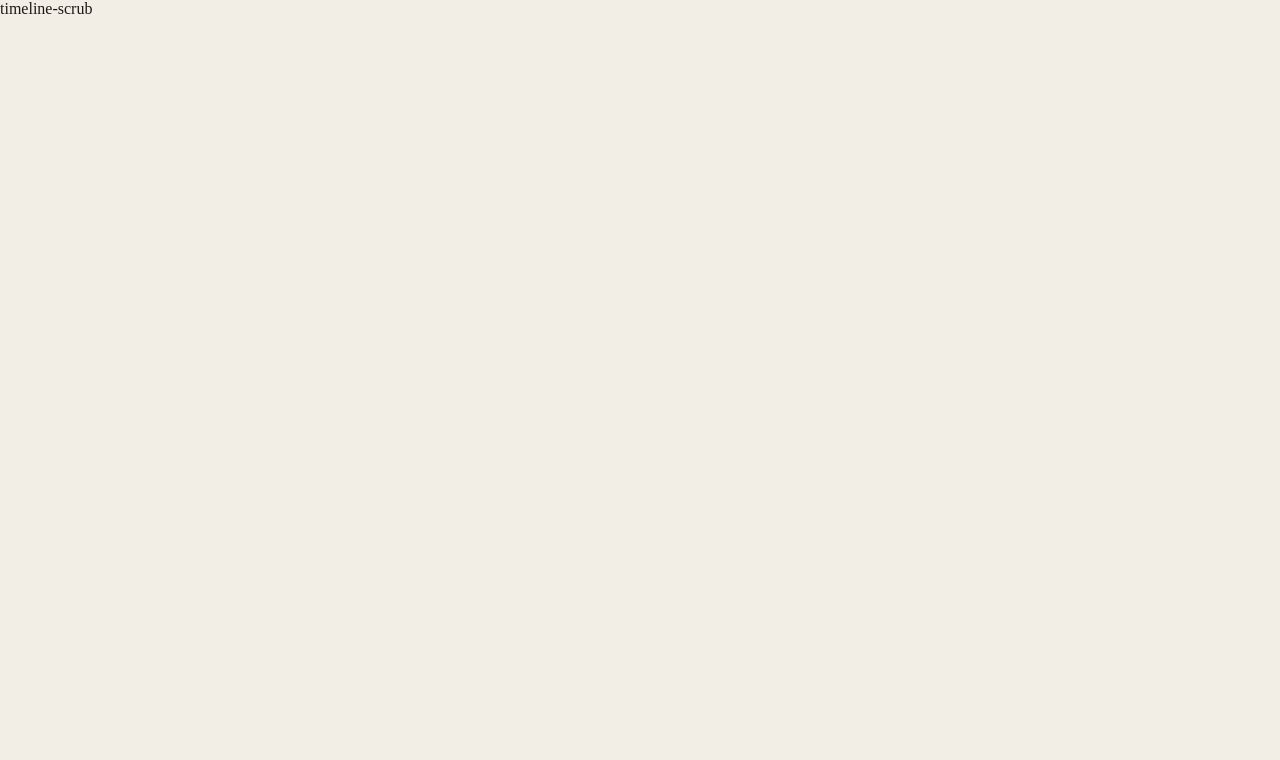
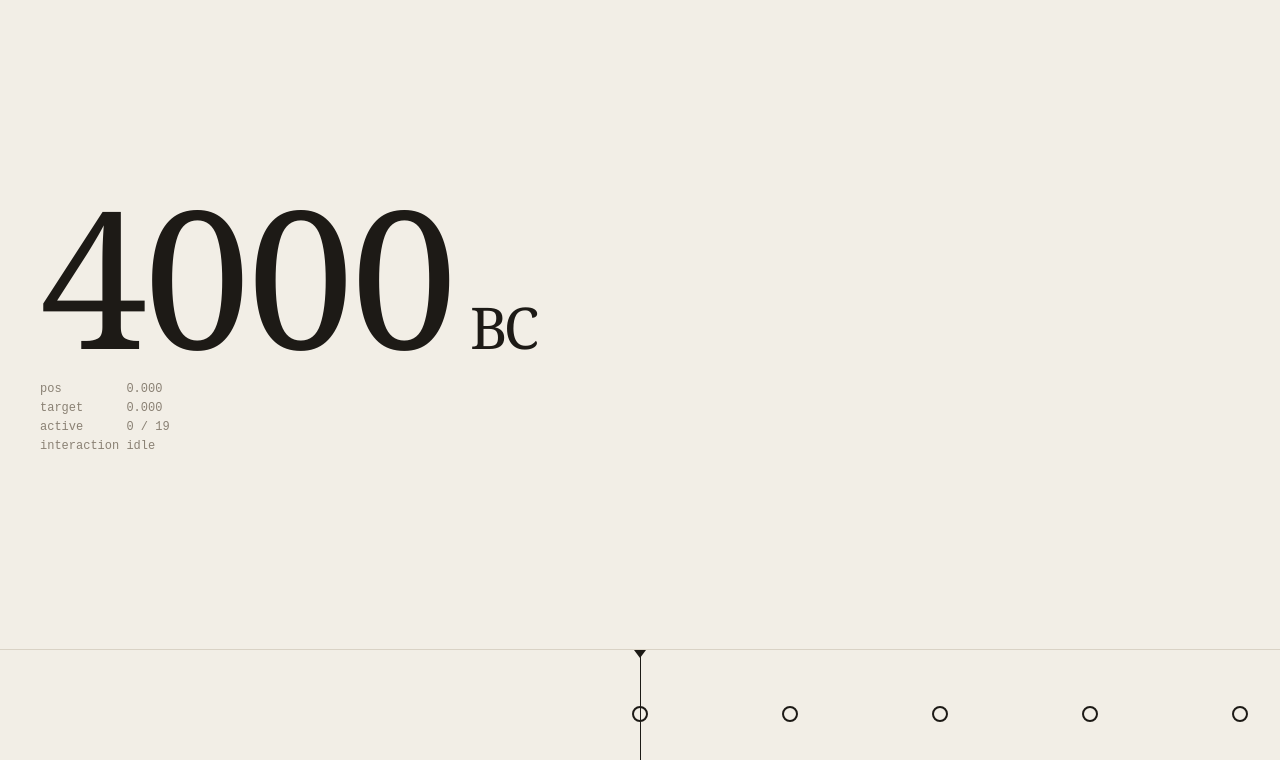
Before and after one commit to celestelayne/timeline-scrub, a React (Vite) app: page / in a window 1280 px wide. Shown: the top 760 px of the page. Built offline with nearby package versions, Linux system fonts and the light colour scheme.

Commit message:
Add Track and App with year readout and debug panel
Track renders a fixed playhead and a strip of event ticks translated by
the pos->px scale. App wires usePosition, useInput, and the year readout.
Adds launch.json for the dev server.

Co-Authored-By: Claude Sonnet 5.5 <noreply@anthropic.com>

```diff
--- a/src/App.tsx
+++ b/src/App.tsx
@@ -1,3 +1,42 @@
+import { useMemo } from 'react'
+import { Track } from './components/Track'
+import { YEARS } from './data/events'
+import { useInput } from './hooks/useInput'
+import { usePosition } from './hooks/usePosition'
+import { useViewportWidth } from './hooks/useViewportWidth'
+import { posToYear } from './model/coordinates'
+import { createPxScale, EVENT_SPACING } from './model/scale'
+
+function formatYear(year: number): { value: string; era: string } {
+  const y = Math.round(year)
+  if (y < 0) return { value: String(-y), era: 'BC' }
+  if (y < 1000) return { value: String(y), era: 'AD' }
+  return { value: String(y), era: '' }
+}
+
 export default function App() {
-  return <div>timeline-scrub</div>
+  const { pos, target, setTarget } = usePosition(YEARS.length)
+  const { interaction, trackProps } = useInput({ target, setTarget, spacing: EVENT_SPACING })
+  const width = useViewportWidth()
+  const scale = useMemo(() => createPxScale(width), [width])
+
+  const { value, era } = formatYear(posToYear(pos, YEARS))
+
+  return (
+    <div className="app">
+      <main className="main">
+        <div className="year">
+          <span>{value}</span>
+          {era && <span className="era">{era}</span>}
+        </div>
+        <pre className="debug">
+          {`pos         ${pos.toFixed(3)}
+target      ${target.toFixed(3)}
+active      ${Math.round(pos)} / ${YEARS.length - 1}
+interaction ${interaction}`}
+        </pre>
+      </main>
+      <Track pos={pos} count={YEARS.length} scale={scale} dragging={interaction === 'drag'} trackProps={trackProps} />
+    </div>
+  )
 }
--- /dev/null
+++ b/src/components/Track.tsx
@@ -0,0 +1,24 @@
+import type { HTMLAttributes } from 'react'
+import { EVENT_SPACING } from '../model/scale'
+import type { PxScale } from '../model/scale'
+
+interface Props {
+  pos: number
+  count: number
+  scale: PxScale
+  dragging: boolean
+  trackProps: HTMLAttributes<HTMLElement>
+}
+
+export function Track({ pos, count, scale, dragging, trackProps }: Props) {
+  return (
+    <div className={`track${dragging ? ' track--dragging' : ''}`} {...trackProps}>
+      <div className="playhead" />
+      <div className="strip" style={{ transform: `translateX(${scale.posToPx(pos)}px)` }}>
+        {Array.from({ length: count }, (_, i) => (
+          <div key={i} className="tick" style={{ left: i * EVENT_SPACING }} />
+        ))}
+      </div>
+    </div>
+  )
+}
--- /dev/null
+++ b/src/hooks/useViewportWidth.ts
@@ -0,0 +1,11 @@
+import { useEffect, useState } from 'react'
+
+export function useViewportWidth() {
+  const [width, setWidth] = useState(() => window.innerWidth)
+  useEffect(() => {
+    const onResize = () => setWidth(window.innerWidth)
+    window.addEventListener('resize', onResize)
+    return () => window.removeEventListener('resize', onResize)
+  }, [])
+  return width
+}
--- a/src/index.css
+++ b/src/index.css
@@ -1,2 +1,84 @@
+:root {
+  --bg: #f2eee6;
+  --ink: #1d1a16;
+  --muted: #8a8174;
+  --rule: #d9d2c5;
+}
+
 html, body, #root { margin: 0; height: 100%; }
-body { background: #f2eee6; color: #1d1a16; }
+body { background: var(--bg); color: var(--ink); }
+
+.app {
+  position: fixed;
+  inset: 0;
+  display: grid;
+  grid-template-rows: minmax(0, 1fr) auto;
+  overflow: hidden;
+  user-select: none;
+}
+
+.main {
+  display: flex;
+  flex-direction: column;
+  justify-content: center;
+  gap: 24px;
+  padding: 24px 40px;
+}
+
+.year {
+  display: flex;
+  align-items: baseline;
+  gap: 16px;
+  font: 400 clamp(110px, 15vw, 230px) / 0.85 'Instrument Serif', Georgia, serif;
+  letter-spacing: -0.02em;
+  font-variant-numeric: tabular-nums;
+}
+.era { font-size: 0.3em; }
+
+.debug {
+  margin: 0;
+  font: 12px / 1.6 ui-monospace, 'IBM Plex Mono', monospace;
+  color: var(--muted);
+}
+
+.track {
+  position: relative;
+  height: 150px;
+  border-top: 1px solid var(--rule);
+  overflow: hidden;
+  cursor: grab;
+  touch-action: none;
+}
+.track--dragging { cursor: grabbing; }
+
+.playhead {
+  position: absolute;
+  z-index: 1;
+  top: 0;
+  bottom: 0;
+  left: 50%;
+  width: 1px;
+  background: var(--ink);
+}
+.playhead::before {
+  content: '';
+  position: absolute;
+  top: 0;
+  left: -6px;
+  border-left: 6px solid transparent;
+  border-right: 6px solid transparent;
+  border-top: 8px solid var(--ink);
+}
+
+.strip { position: absolute; inset: 0; will-change: transform; }
+.tick {
+  position: absolute;
+  top: 56px;
+  width: 16px;
+  height: 16px;
+  box-sizing: border-box;
+  margin-left: -8px;
+  border: 2px solid var(--ink);
+  border-radius: 50%;
+  background: var(--bg);
+}
```
Also changed, not shown: .claude/launch.json (added), 1 other file (tests, documents, lock files or other folders).
